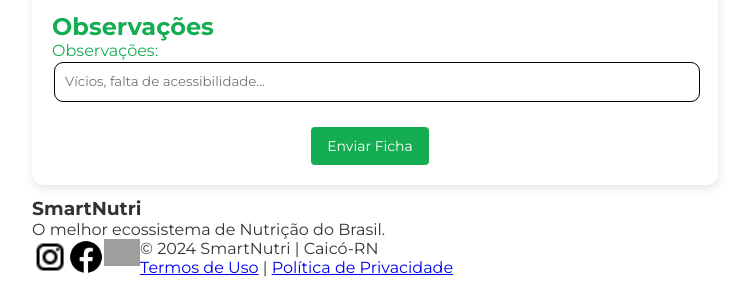
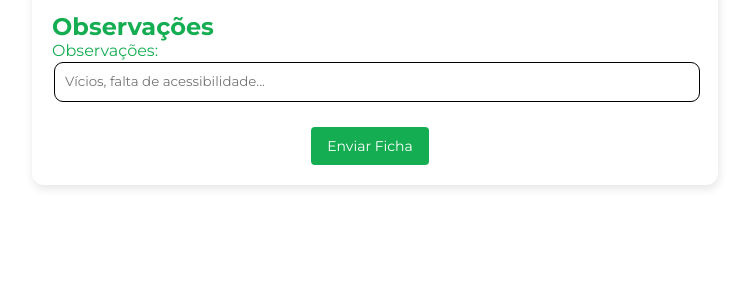
Before and after one commit to cllararibeiro/smartnutri, a Flask app: page /nutricionista/consulta/1 in a window 1280 px wide. Shown: the part 1574-1871 px from the top of the page, without its empty margins (406-1156 px from the left). After the commit the page ends 1763 px from the top, so only its background shows below. Run offline with Flask 3, Linux system fonts and the light colour scheme; a user stored in the database is signed in; tables that the repository leaves empty hold one stand-in row (values such as "Sample post"); parts of the project's set-up code (start-up, migrations or seed data) failed here and were passed over; grey boxes are pictures that could not be loaded.

Commit message:
Update consulta.html

```diff
--- a/templates/nutricionista/consulta.html
+++ b/templates/nutricionista/consulta.html
@@ -8,8 +8,6 @@ Ficha de Atendimento
     <link rel="stylesheet" type="text/css" href="/static/css/consulta.css">
     <link rel="preconnect" href="https://fonts.googleapis.com">
     <link href="https://fonts.googleapis.com/css2?family=Montserrat:ital,wght@0,100..900;1,100..900&family=Poppins:ital,wght@0,100;0,200;0,300;0,400;0,500;0,600;0,700;0,800;0,900;1,100;1,200;1,300;1,400;1,500;1,600;1,700;1,800;1,900&display=swap" rel="stylesheet">
-
-
 
     <div class="container">
         <form id="form" class="form" method="POST" action="{{ url_for('nutricionista.consulta', paciente_id=paciente.pac_id) }}">
@@ -163,19 +161,5 @@ Ficha de Atendimento
         </form>
     </div>
 
-    <footer class="bg-verde text-white text-center py-4">
-        <div class="footer-container">
-            <h3>SmartNutri</h3>
-            <p>O melhor ecossistema de Nutrição do Brasil.</p>
-            <div class="d-flex justify-content-center gap-3">
-                <img src="/static/img/instagramicon.png " alt="Instagram" height="30">
-                <img src="/static/img/facebookicon.png" alt="Facebook" height="30">
-                <img src="/static/img/whatsappicon.png"alt="WhatsApp" height="30">
-            </div>
-            <p class="mt-3">© 2024 SmartNutri | Caicó-RN</p>
-            <p><a href="#" class="text-white">Termos de Uso</a> | <a href="#" class="text-white">Política de Privacidade</a></p>
-        </div>
-    </footer>
-
     <script src="/static/js/consulta.js"></script>
 {% endblock %}
```
